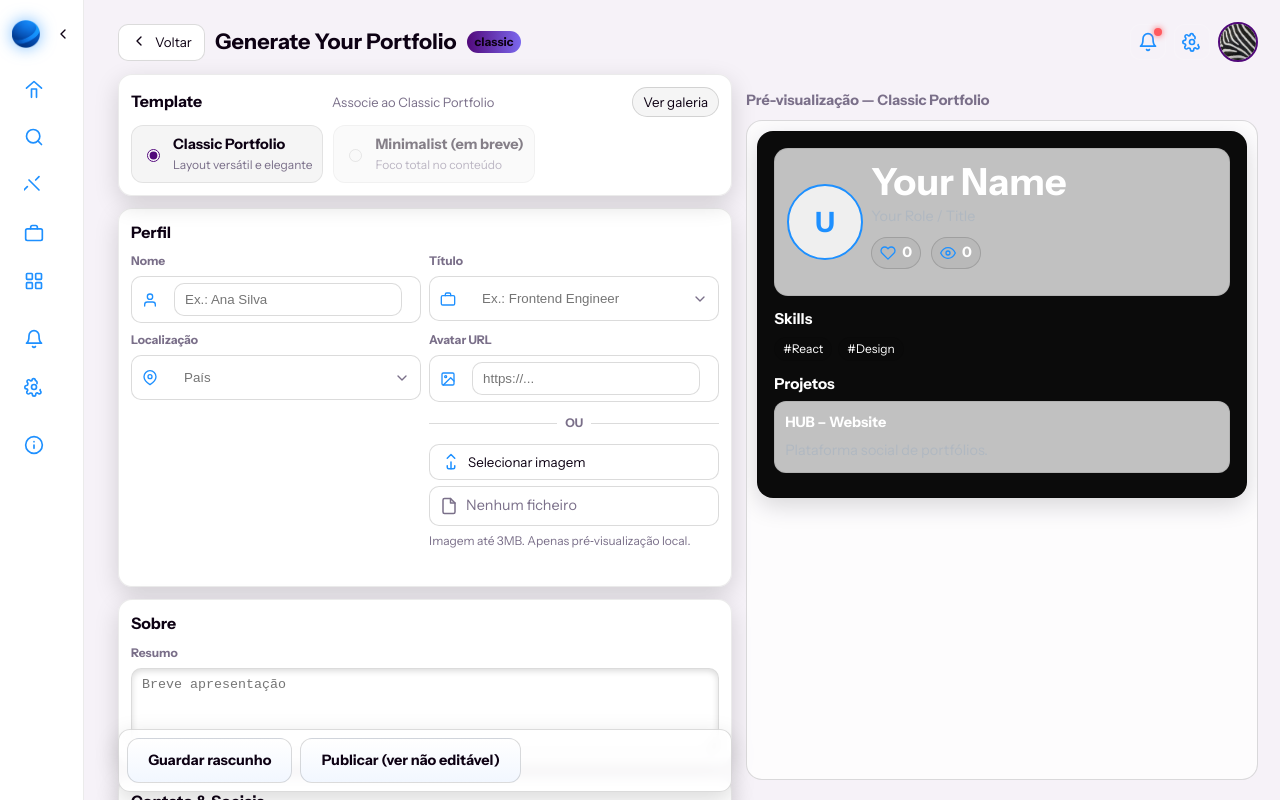
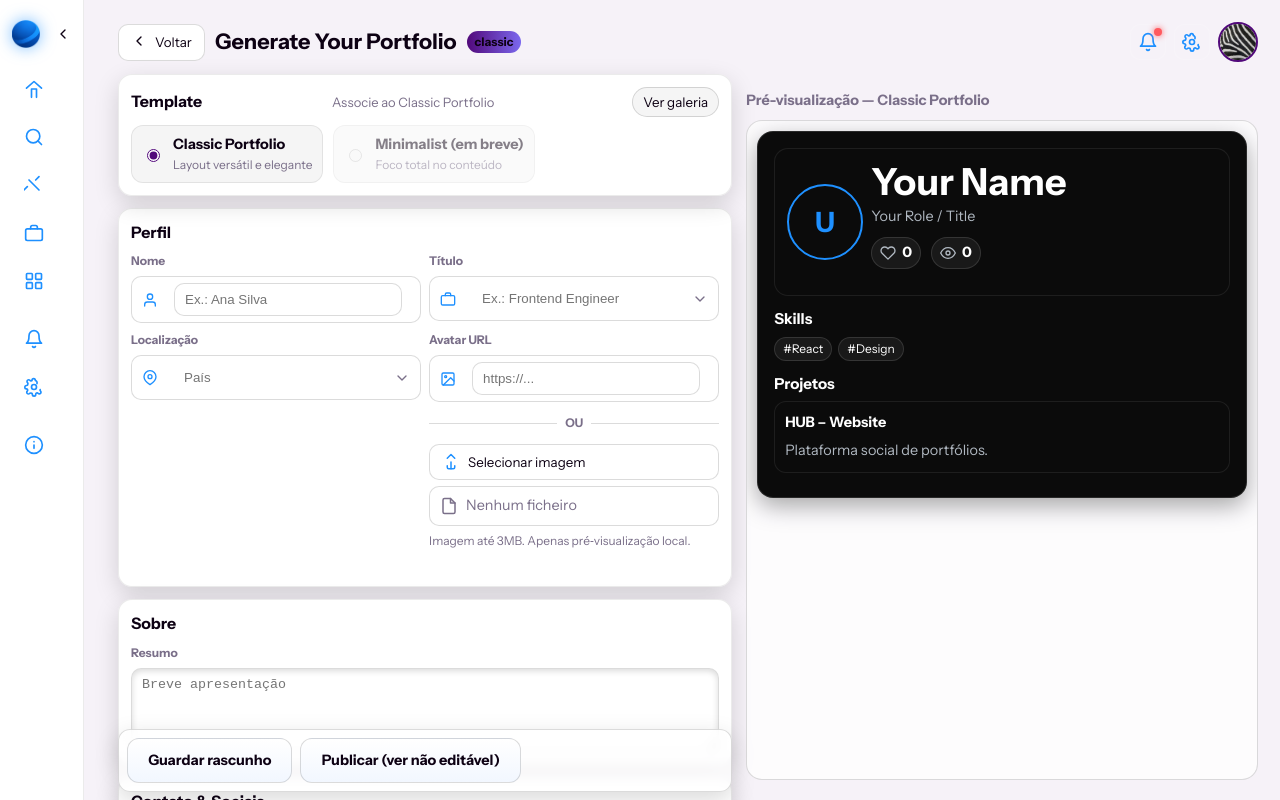
Before and after one commit to StanleyPauloIM/Hub-PortfolioSite, a React (Vite) app: page /generateurportfolio in a window 1280 px wide. Shown: the top 800 px of the page. Built offline with nearby package versions, Linux system fonts and the light colour scheme.

Commit message:
feat(portfolio-theme): make portfolio colors independent of global app theme; scope surfaces/borders/icons to portfolio variables

```diff
--- a/src/pages/ThePortfolio/templates/classic/ClassicPortfolio.jsx
+++ b/src/pages/ThePortfolio/templates/classic/ClassicPortfolio.jsx
@@ -36,12 +36,53 @@ export default function ClassicPortfolio({ data }) {
     media = [],
   } = data || {};
 
-  const cssVars = {
-    '--c-primary': theme.primary || '#1e90ff',
-    '--c-secondary': theme.secondary || '#b0b8c1',
-    '--c-bg': theme.background || '#0b0b0b',
-    '--c-text': theme.text || '#ffffff',
-  };
+  const cssVars = (() => {
+    const primary = theme.primary || '#1e90ff';
+    const secondary = theme.secondary || '#b0b8c1';
+    const bg = theme.background || '#0b0b0b';
+    const text = theme.text || '#ffffff';
+
+    const toRGB = (hex) => {
+      try {
+        const h = String(hex).trim();
+        const m = /^#?([\da-f]{3}|[\da-f]{6})$/i.exec(h);
+        if (!m) return null;
+        let v = m[1].toLowerCase();
+        if (v.length === 3) v = v.split('').map(c => c + c).join('');
+        const num = parseInt(v, 16);
+        return { r: (num >> 16) & 255, g: (num >> 8) & 255, b: num & 255 };
+      } catch { return null; }
+    };
+    const rgb = toRGB(bg) || { r: 11, g: 11, b: 11 };
+    const luminance = (0.2126*rgb.r + 0.7152*rgb.g + 0.0722*rgb.b) / 255;
+    const dark = luminance < 0.5;
+    const darkVars = {
+      '--p-surface-1': 'rgba(20,20,20,0.98)',
+      '--p-surface-2': 'rgba(12,12,12,0.60)',
+      '--p-surface-3': 'rgba(255,255,255,0.06)',
+      '--p-border': 'rgba(255,255,255,0.12)',
+      '--p-border-soft': 'rgba(255,255,255,0.08)',
+      '--p-shadow': 'rgba(0,0,0,0.35)',
+      '--p-icon': '#b0b8c1',
+    };
+    const lightVars = {
+      '--p-surface-1': 'rgba(255,255,255,0.98)',
+      '--p-surface-2': 'rgba(255,255,255,0.75)',
+      '--p-surface-3': 'rgba(0,0,0,0.04)',
+      '--p-border': 'rgba(0,0,0,0.14)',
+      '--p-border-soft': 'rgba(0,0,0,0.08)',
+      '--p-shadow': 'rgba(0,0,0,0.15)',
+      '--p-icon': '#64748b',
+    };
+
+    return {
+      '--c-primary': primary,
+      '--c-secondary': secondary,
+      '--c-bg': bg,
+      '--c-text': text,
+      ...(dark ? darkVars : lightVars),
+    };
+  })();
 
   const hasAny = (arr) => Array.isArray(arr) && arr.length > 0;
 
--- a/src/pages/ThePortfolio/templates/classic/ClassicPortfolio.module.css
+++ b/src/pages/ThePortfolio/templates/classic/ClassicPortfolio.module.css
@@ -1,31 +1,39 @@
 /* Classic Portfolio styles */
+/* Portfolio-scoped variables are provided inline by the component and do not depend on global theme */
 :root {
-  --c-primary: var(--primary);
-  --c-secondary: var(--secondary);
-  --c-bg: var(--background);
-  --c-text: var(--text);
+  --c-primary: #1e90ff;
+  --c-secondary: #b0b8c1;
+  --c-bg: #0b0b0b;
+  --c-text: #ffffff;
+  --p-surface-1: rgba(20,20,20,0.98);
+  --p-surface-2: rgba(12,12,12,0.60);
+  --p-surface-3: rgba(255,255,255,0.06);
+  --p-border: rgba(255,255,255,0.12);
+  --p-border-soft: rgba(255,255,255,0.08);
+  --p-shadow: rgba(0,0,0,0.35);
+  --p-icon: #b0b8c1;
 }
 
 .wrapper {
   color: var(--c-text);
   background: var(--c-bg);
-  border: 1px solid var(--border);
+  border: 1px solid var(--p-border);
   border-radius: 16px;
   padding: 16px;
-  box-shadow: 0 8px 24px var(--shadow);
+  box-shadow: 0 8px 24px var(--p-shadow);
 }
 
 .headerCard {
   display: flex;
   align-items: center;
-  background: var(--surface-2);
-  border: 1px solid var(--border-soft);
+  background: var(--p-surface-2);
+  border: 1px solid var(--p-border-soft);
   border-radius: 14px;
   padding: 12px;
   margin-bottom: 12px;
 }
 .headerLeft { display: grid; grid-template-columns: 72px 1fr; gap: 12px; align-items: center; width: 100%; }
-.avatarWrap { width: 72px; height: 72px; border-radius: 50%; overflow: hidden; border: 2px solid var(--c-primary); display: grid; place-items: center; background: var(--surface-2); }
+.avatarWrap { width: 72px; height: 72px; border-radius: 50%; overflow: hidden; border: 2px solid var(--c-primary); display: grid; place-items: center; background: var(--p-surface-2); }
 .avatar { width: 100%; height: 100%; object-fit: cover; display: block; }
 .avatarPlaceholder { font-size: 28px; font-weight: 800; color: var(--c-primary); }
 .headerText { display: grid; gap: 4px; }
@@ -34,39 +42,39 @@
 .metaRow { display: flex; flex-wrap: wrap; gap: 10px; color: var(--c-secondary); font-size: 0.9rem; }
 .metaItem { opacity: 0.9; }
 .socialRow { display: flex; flex-wrap: wrap; gap: 8px; margin-top: 4px; }
-.socialLink { color: var(--c-text); text-decoration: none; background: var(--surface-3); border: 1px solid var(--border); padding: 4px 8px; border-radius: 999px; font-size: 12px; display: inline-flex; align-items: center; gap: 6px; }
-.socialLink:hover { color: var(--c-primary); border-color: var(--border); }
+.socialLink { color: var(--c-text); text-decoration: none; background: var(--p-surface-3); border: 1px solid var(--p-border); padding: 4px 8px; border-radius: 999px; font-size: 12px; display: inline-flex; align-items: center; gap: 6px; }
+.socialLink:hover { color: var(--c-primary); border-color: var(--p-border); }
 
 /* Stats row */
 .statsRow { display: inline-flex; align-items: center; gap: 10px; margin: 6px 0; }
-.stat { display: inline-flex; align-items: center; gap: 6px; background: var(--surface-3); border: 1px solid var(--border); padding: 4px 8px; border-radius: 999px; font-weight: 700; color: var(--c-text); }
-.statIcon { width: 16px; height: 16px; color: var(--icon); }
+.stat { display: inline-flex; align-items: center; gap: 6px; background: var(--p-surface-3); border: 1px solid var(--p-border); padding: 4px 8px; border-radius: 999px; font-weight: 700; color: var(--c-text); }
+.statIcon { width: 16px; height: 16px; color: var(--p-icon); }
 
 .section { margin-top: 12px; }
 .sectionTitle { margin: 0 0 6px; font-size: 1.05rem; color: var(--c-text); }
 .about { color: var(--c-text); opacity: 0.95; }
 
 .chips { display: flex; gap: 6px; flex-wrap: wrap; }
-.chip { background: var(--surface-3); border: 1px solid var(--border); color: var(--c-text); padding: 2px 8px; border-radius: 999px; font-size: 12px; }
+.chip { background: var(--p-surface-3); border: 1px solid var(--p-border); color: var(--c-text); padding: 2px 8px; border-radius: 999px; font-size: 12px; }
 
 .grid { display: grid; grid-template-columns: repeat(auto-fit, minmax(220px, 1fr)); gap: 10px; }
-.card { background: var(--surface-2); border: 1px solid var(--border-soft); border-radius: 12px; overflow: hidden; display: grid; }
+.card { background: var(--p-surface-2); border: 1px solid var(--p-border-soft); border-radius: 12px; overflow: hidden; display: grid; }
 .cardMedia img { width: 100%; height: 140px; object-fit: cover; display: block; }
-.pdfFrame { width: 100%; height: 140px; border: 0; display: block; background: var(--surface-2); }
-.docPreviewLg { width: 100%; height: 140px; display: grid; place-items: center; background: var(--surface-2); border-top: 1px solid var(--border-soft); color: var(--c-text); font-weight: 800; border-bottom: 1px solid var(--border-soft); }
+.pdfFrame { width: 100%; height: 140px; border: 0; display: block; background: var(--p-surface-2); }
+.docPreviewLg { width: 100%; height: 140px; display: grid; place-items: center; background: var(--p-surface-2); border-top: 1px solid var(--p-border-soft); color: var(--c-text); font-weight: 800; border-bottom: 1px solid var(--p-border-soft); }
 
 /* WhatsApp-like PDF card */
-.pdfCard { width: 100%; border: 1px solid var(--border); border-radius: 8px; overflow: hidden; background: var(--surface-2); }
-.pdfHeader { display: flex; align-items: center; gap: 8px; padding: 6px 8px; background: var(--surface-2); border-bottom: 1px solid var(--border-soft); }
-.pdfIcon { width: 18px; height: 18px; color: var(--icon); }
+.pdfCard { width: 100%; border: 1px solid var(--p-border); border-radius: 8px; overflow: hidden; background: var(--p-surface-2); }
+.pdfHeader { display: flex; align-items: center; gap: 8px; padding: 6px 8px; background: var(--p-surface-2); border-bottom: 1px solid var(--p-border-soft); }
+.pdfIcon { width: 18px; height: 18px; color: var(--p-icon); }
 .pdfName { font-weight: 700; font-size: 0.9rem; color: var(--c-text); white-space: nowrap; overflow: hidden; text-overflow: ellipsis; }
 
 /* WhatsApp-like Image card */
-.imgCard { width: 100%; border: 1px solid var(--border); border-radius: 8px; overflow: hidden; background: var(--surface-2); }
-.imgHeader { display: flex; align-items: center; gap: 8px; padding: 6px 8px; background: var(--surface-2); border-bottom: 1px solid var(--border-soft); }
-.imgIcon { width: 18px; height: 18px; color: var(--icon); }
+.imgCard { width: 100%; border: 1px solid var(--p-border); border-radius: 8px; overflow: hidden; background: var(--p-surface-2); }
+.imgHeader { display: flex; align-items: center; gap: 8px; padding: 6px 8px; background: var(--p-surface-2); border-bottom: 1px solid var(--p-border-soft); }
+.imgIcon { width: 18px; height: 18px; color: var(--p-icon); }
 .imgName { font-weight: 700; font-size: 0.9rem; color: var(--c-text); white-space: nowrap; overflow: hidden; text-overflow: ellipsis; }
-.imgPreview { width: 100%; height: 104px; overflow: hidden; background: var(--surface-2); }
+.imgPreview { width: 100%; height: 104px; overflow: hidden; background: var(--p-surface-2); }
 .imgPreview img { width: 100%; height: 100%; object-fit: cover; display: block; }
 
 .cardBody { padding: 10px; display: grid; gap: 6px; }
@@ -80,24 +88,24 @@
 .twoCol { display: grid; grid-template-columns: 1fr 1fr; gap: 10px; }
 .list { margin: 0; padding-left: 16px; }
 .linkRow { display: flex; align-items: center; gap: 8px; margin: 8px 0; flex-wrap: wrap; }
-.linkThumb { width: 18px; height: 18px; border-radius: 4px; object-fit: cover; border: 1px solid var(--border); }
-.linkThumbLg { width: 48px; height: 32px; border-radius: 6px; object-fit: cover; border: 1px solid var(--border); background: var(--surface-2); }
-.linkIcon { width: 16px; height: 16px; opacity: 0.9; color: var(--icon); }
-.linkCard { display: inline-flex; align-items: center; gap: 8px; border: 1px solid var(--border); background: var(--surface-2); padding: 6px 8px; border-radius: 10px; }
+.linkThumb { width: 18px; height: 18px; border-radius: 4px; object-fit: cover; border: 1px solid var(--p-border); }
+.linkThumbLg { width: 48px; height: 32px; border-radius: 6px; object-fit: cover; border: 1px solid var(--p-border); background: var(--p-surface-2); }
+.linkIcon { width: 16px; height: 16px; opacity: 0.9; color: var(--p-icon); }
+.linkCard { display: inline-flex; align-items: center; gap: 8px; border: 1px solid var(--p-border); background: var(--p-surface-2); padding: 6px 8px; border-radius: 10px; }
 .linkAnchor { color: var(--c-text); text-decoration: none; }
 .linkAnchor:hover { color: var(--c-primary); }
-.favicon { width: 18px; height: 18px; border-radius: 4px; border: 1px solid var(--border); background: var(--surface-3); }
+.favicon { width: 18px; height: 18px; border-radius: 4px; border: 1px solid var(--p-border); background: var(--p-surface-3); }
 .rowBetween { display: flex; align-items: center; justify-content: space-between; gap: 10px; }
 .docThumbSm { width: 48px; height: 32px; display: grid; place-items: center; border: 1px solid var(--border); border-radius: 6px; background: var(--surface-3); font-size: 0.8rem; }
 
 .mediaGrid { display: grid; grid-template-columns: repeat(auto-fit, minmax(120px, 1fr)); gap: 8px; }
 .mediaItem img, .mediaItem video { width: 100%; height: 100px; object-fit: cover; border-radius: 10px; border: 1px solid var(--border); }
 
-.contactBox { display: grid; gap: 6px; background: var(--surface-3); border: 1px solid var(--border-soft); border-radius: 10px; padding: 10px; }
+.contactBox { display: grid; gap: 6px; background: var(--p-surface-3); border: 1px solid var(--p-border-soft); border-radius: 10px; padding: 10px; }
 
 .moreWrap { margin-top: 8px; display: flex; justify-content: center; }
-.moreBtn { padding: 6px 10px; font-weight: 700; border-radius: 10px; border: 1px solid var(--border); background: var(--surface-2); color: var(--c-text); cursor: pointer; }
-.moreBtn:hover { background: var(--surface-3); }
+.moreBtn { padding: 6px 10px; font-weight: 700; border-radius: 10px; border: 1px solid var(--p-border); background: var(--p-surface-2); color: var(--c-text); cursor: pointer; }
+.moreBtn:hover { background: var(--p-surface-3); }
 
 @media (max-width: 800px) {
   .headerLeft { grid-template-columns: 60px 1fr; }
```
